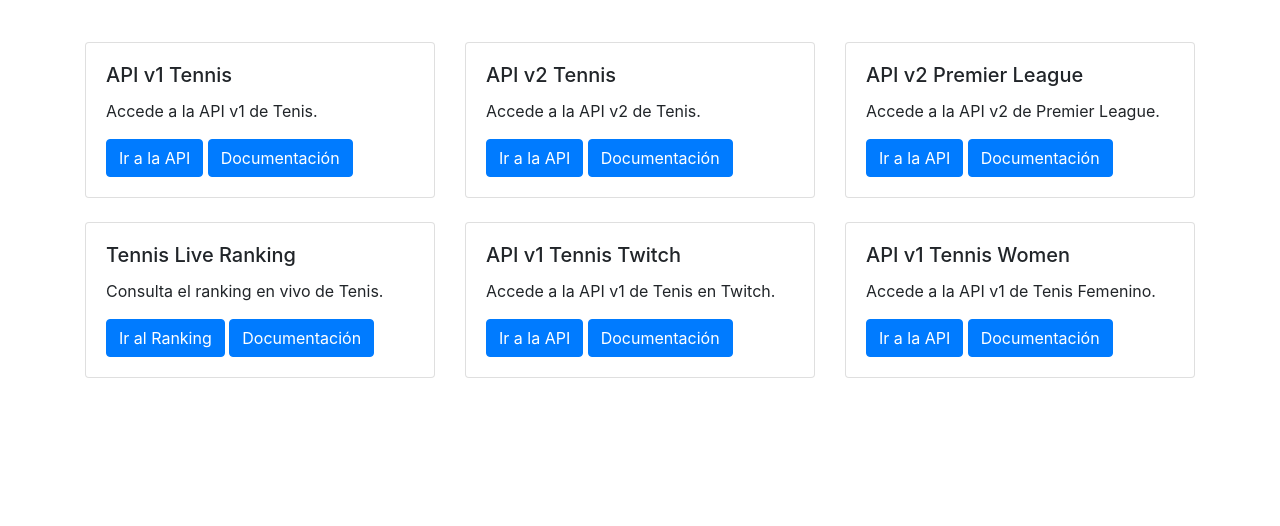
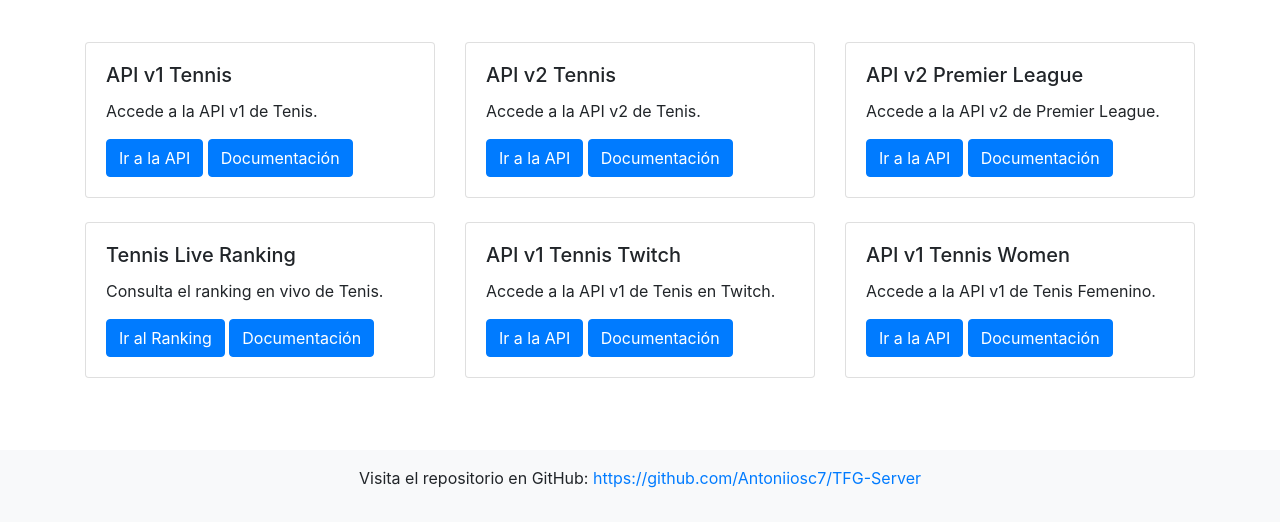
Before and after one commit to Antoniiosc7/TFG-Server, a website: page public/index.html in a window 1280 px wide. Shown: the part 62-588 px from the top of the page. Drawn offline with nearby package versions, Linux system fonts and the light colour scheme.

Commit message:
Footer añadido

```diff
--- a/public/index.html
+++ b/public/index.html
@@ -95,7 +95,11 @@
             </div>
         </div>
     </div>
-    <!-- Resto de tu contenido -->
+    <footer class="footer bg-light mt-5 py-3">
+        <div class="container text-center">
+            <p>Visita el repositorio en GitHub: <a href="https://github.com/Antoniiosc7/TFG-Server">https://github.com/Antoniiosc7/TFG-Server</a></p>
+        </div>
+    </footer>
 
     <script src="https://ajax.googleapis.com/ajax/libs/jquery/3.6.4/jquery.min.js"></script>
     <script src="https://cdn.jsdelivr.net/npm/bootstrap@4.5.0/dist/js/bootstrap.bundle.min.js"></script>
```
